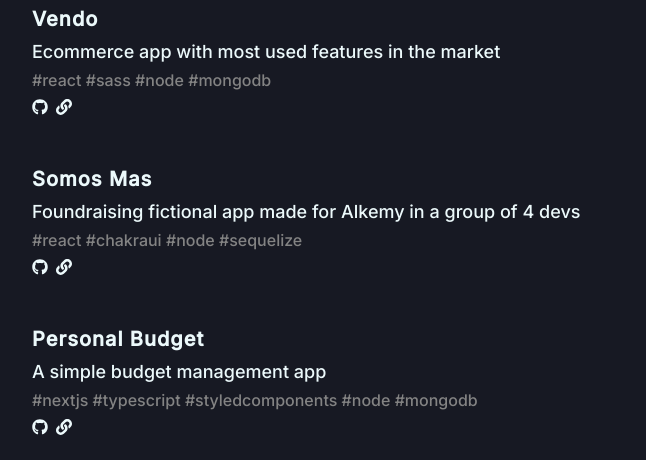
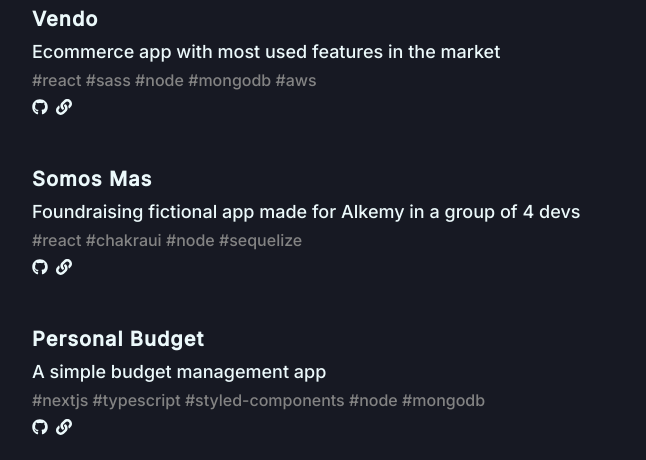
Before and after one commit to facundoveliz/portfolio, a Next.js app: page / in a window 1280 px wide. Shown: the part 1504-1964 px from the top of the page, without its empty margins (288-934 px from the left). Built offline with nearby package versions, Linux system fonts and the light colour scheme.

Commit message:
📚 hashtags changes

```diff
--- a/pages/index.tsx
+++ b/pages/index.tsx
@@ -134,7 +134,7 @@ const Home: NextPage = () => (
       <Card
         title="Vendo"
         content="Ecommerce app with most used features in the market"
-        apps="#react #sass #node #mongodb"
+        apps="#react #sass #node #mongodb #aws"
         github="https://github.com/facundoveliz/vendo-ecommerce"
         demo="https://vendo-ecommerce.burki.club/"
       />
@@ -150,7 +150,7 @@ const Home: NextPage = () => (
       <Card
         title="Personal Budget"
         content="A simple budget management app"
-        apps="#nextjs #typescript #styledcomponents #node #mongodb"
+        apps="#nextjs #typescript #styled-components #node #mongodb"
         github="https://github.com/facundoveliz/personal-budget"
         demo="https://personal-budget.burki.club/"
       />
```
